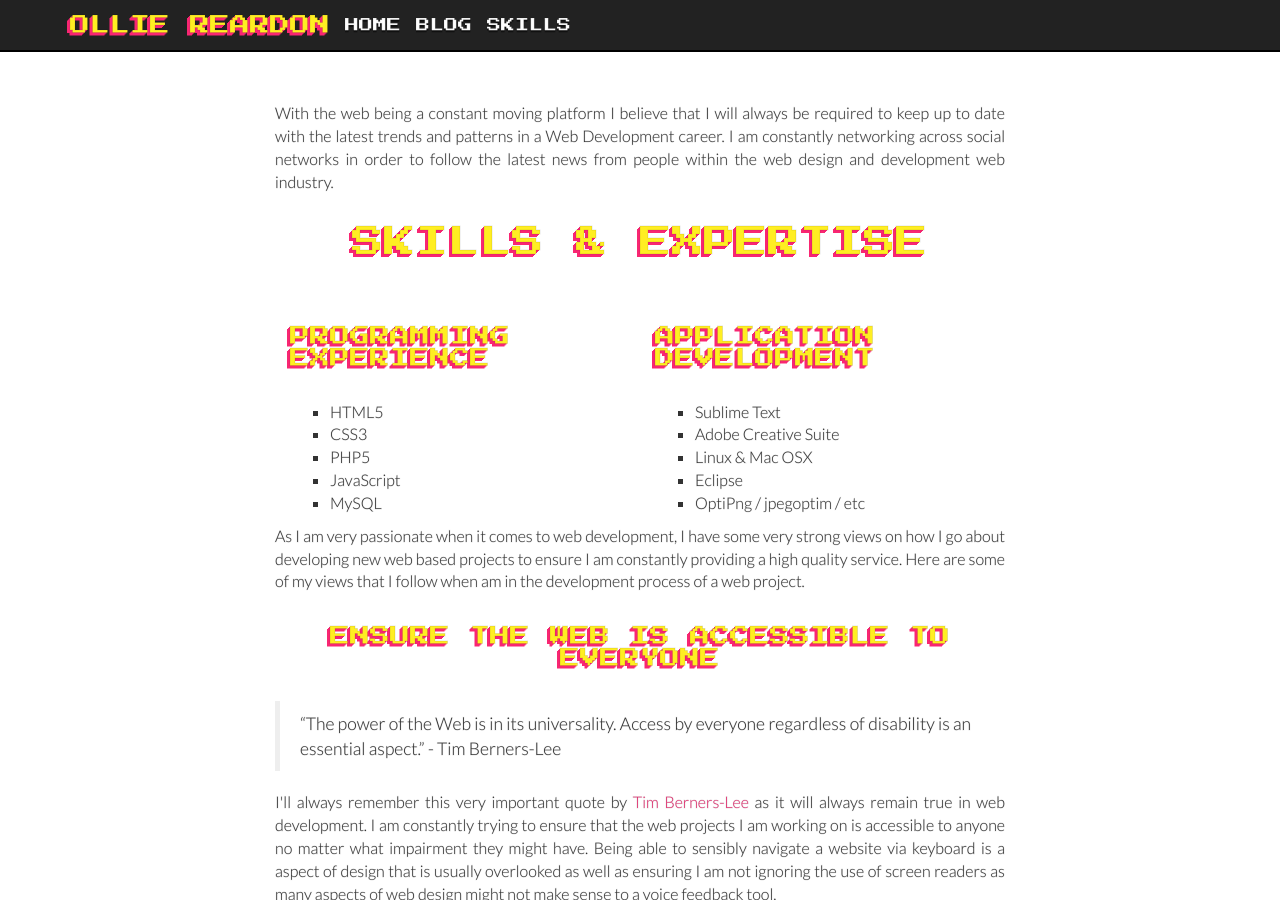
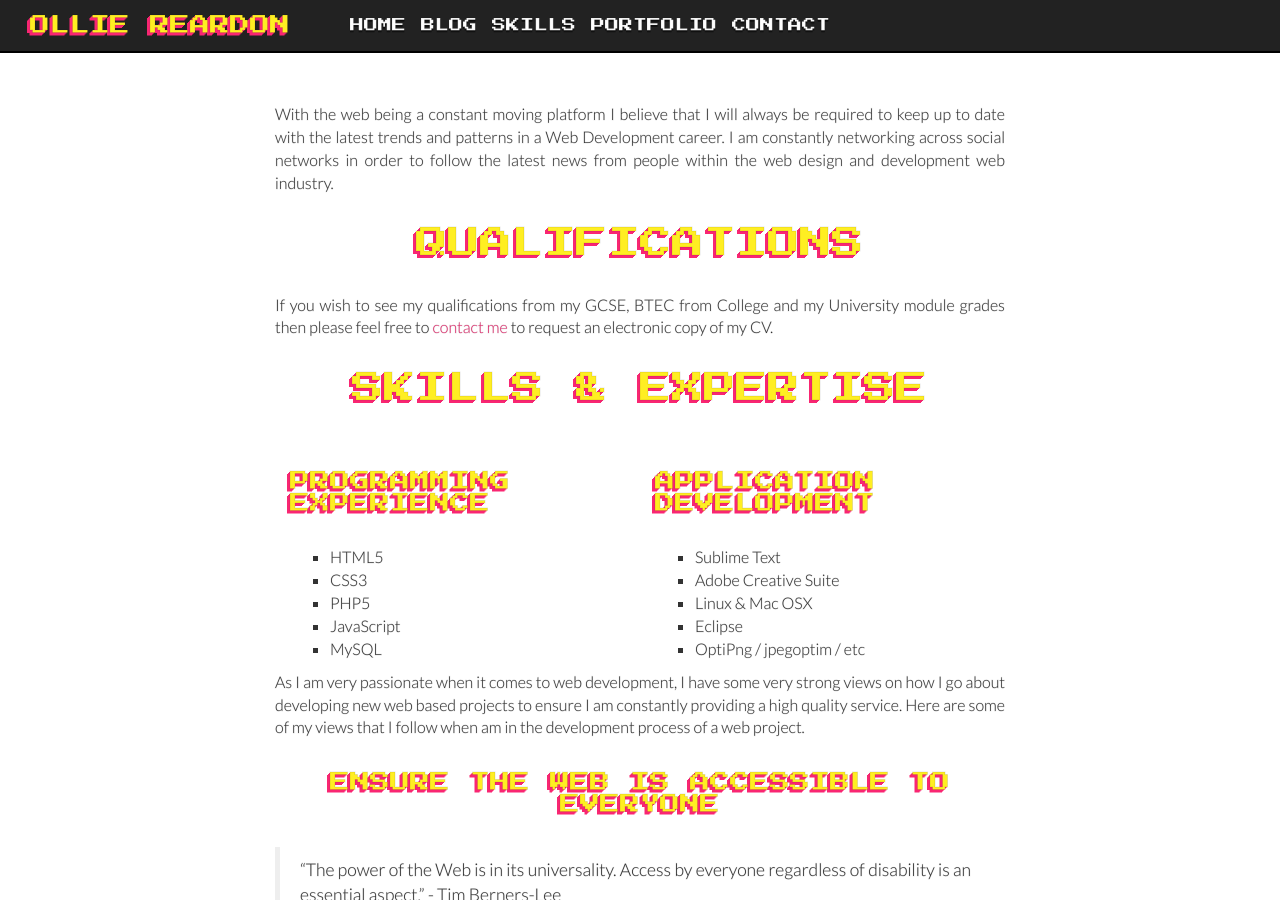
Before and after one commit to ojdon/ojdon.github.io, a Jekyll site: the page built from skills/index.html, in a window 1280 px wide and 900 px high. Built offline with Jekyll 4.4.1, drawn with Linux system fonts in a browser that asks for light colours; nearby versions of some CDN libraries; Markdown is read by kramdown in place of the engine named in the settings.

Commit message:
Completed Portfolio & Contact page
Added required assets for portfolio & added modal include. Added
contact & thank you page once a message has been sent.

```diff
--- a/_layouts/default.html
+++ b/_layouts/default.html
@@ -2,7 +2,6 @@
 <html lang="en">
   <head>
     <meta charset="utf-8">
-    <meta http-equiv="X-UA-Compatible" content="IE=edge">
     <meta name="viewport" content="width=device-width, initial-scale=1">
         <title>{{ site.name }} - {{ page.title }}</title>
    <!-- Bootstrap -->
@@ -19,21 +18,26 @@
     </head>
     <body>
          <div class="navbar navbar-inverse" role="navigation">
-          <div class="container">
+          <div class="container pull-left">
+
             <div class="navbar-header">
-              <a class="navbar-brand" href="/">{{ site.name }}</a>
-              <button type="button" class="navbar-toggle" data-toggle="collapse" data-target=".navbar-collapse">
-                <img src="/assets/icon-menu.svg" alt="Toggle" title="Toggle"/> Menu
-              </button>
+              <div class="col-xs-6 col-sm-12">
+                <a class="navbar-brand" href="/">{{ site.name }}</a>
+              </div>
+              <div class="col-xs-6 col-sm-12">
+                <button type="button" class="navbar-toggle" data-toggle="collapse" data-target=".navbar-collapse">
+                  <img src="/assets/icon-menu.svg" alt="Toggle" title="Toggle"/> Menu
+                </button>
+              </div>
+
             </div>
             <div class="collapse navbar-collapse">
               <ul class="nav navbar-nav">
                 <li><a href="/">Home</a></li>
                 <li><a href="/blog/">Blog</a></li>
-                <!--<li><a href="/experience/">Experience</a></li>!-->
                 <li><a href="/skills/">Skills</a></li>
-                <!--<li><a href="/portfolio/">Portfolio</a></li>
-                <li><a href="/contact/">Contact</a></li>!-->
+                <li><a href="/portfolio/">Portfolio</a></li>
+                <li><a href="/contact/">Contact</a></li>
               </ul>
             </div><!--/.nav-collapse -->
           </div>
--- a/css/main.css
+++ b/css/main.css
@@ -158,3 +158,4 @@ a:visited { color: #a0a; }
 .post pre.terminal code {
   background-color: #333;
 }
+@media (min-width: 768px) {.modal-dialog {width: 90% !important;}}
--- a/skills/index.html
+++ b/skills/index.html
@@ -5,7 +5,13 @@ title: "Skills & Expertise"
 <div class="container mainBody fadein">
 	<div class="col-xs-12 col-sm-12 col-md-offset-2 col-lg-offset-2 col-md-8 col-lg-8">
     <p>With the web being a constant moving platform I believe that I will always be required to keep up to date with the latest trends and patterns in a Web Development career. I am constantly networking across social networks in order to follow the latest news from people within the web design and development web industry.</p>
-    <h2 class="title text-center">Skills & Expertise</h2>
+    <h2 class="title text-center">
+			Qualifications
+		</h2>
+		<p>
+			If you wish to see my qualifications from my GCSE, BTEC from College and my University module grades then please feel free to <a href="/contact/">contact me</a> to request an electronic copy of my CV.
+		</p>
+		<h2 class="title text-center">Skills & Expertise</h2>
     <div class="col-xs-12 col-sm-12 col-md-6 col-lg-6">
       <h3>Programming Experience</h3>
       <ul>
```
Also changed, not shown: _includes/modal.html (added, +24 -0 lines), contact/index.html (added, +43 -0 lines), contact/thank-you/index.html (added, +14 -0 lines), portfolio/index.html (added, +99 -0 lines), assets/portfolio/industry/bmc.png (added), assets/portfolio/industry/d2h.png (added), assets/portfolio/industry/full/bmc.png (added), assets/portfolio/industry/full/d2h.png (added), assets/portfolio/industry/tanqueray.png (added), blog/index.html (line endings or trailing spaces), 1 other file.
